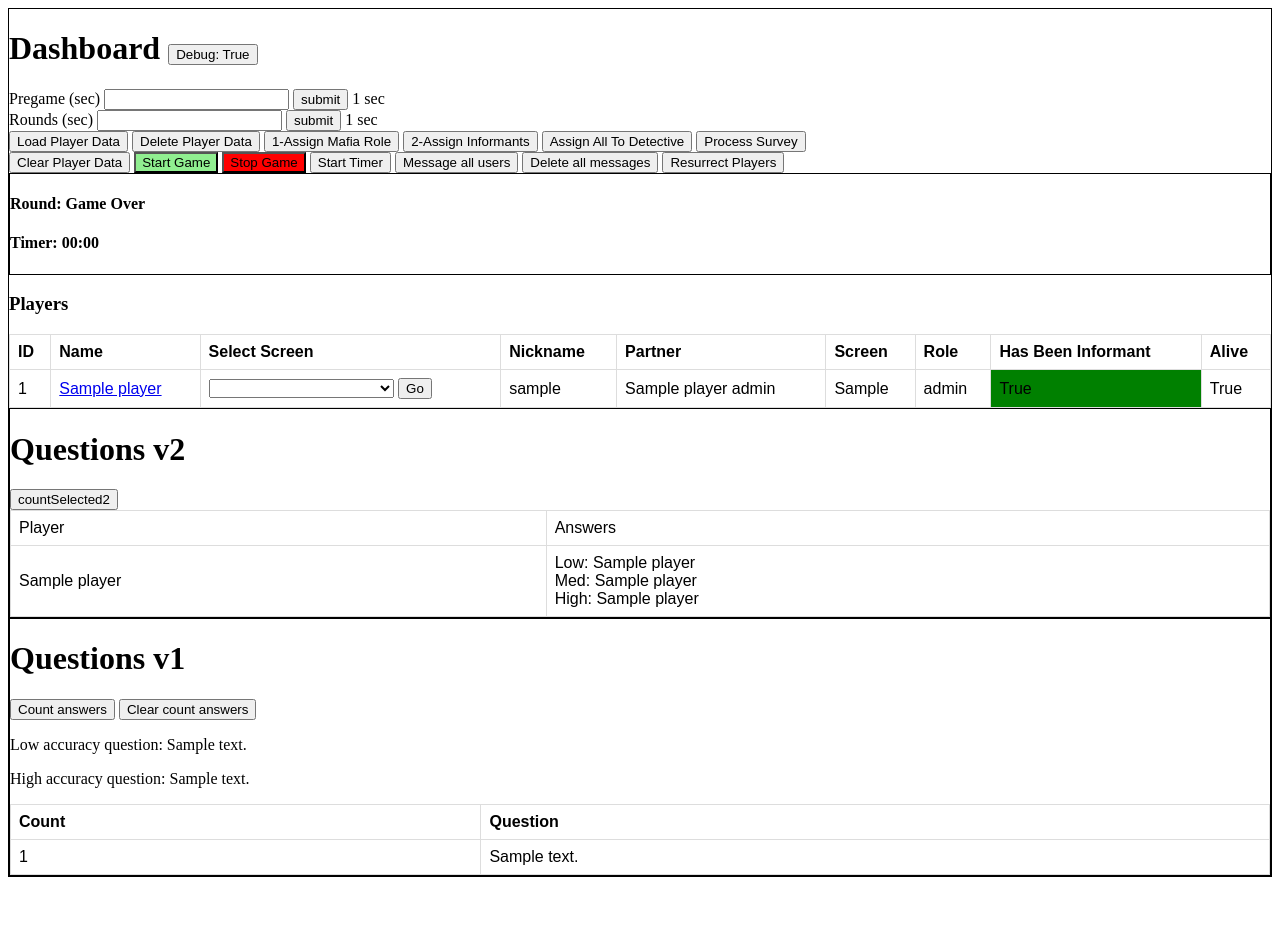
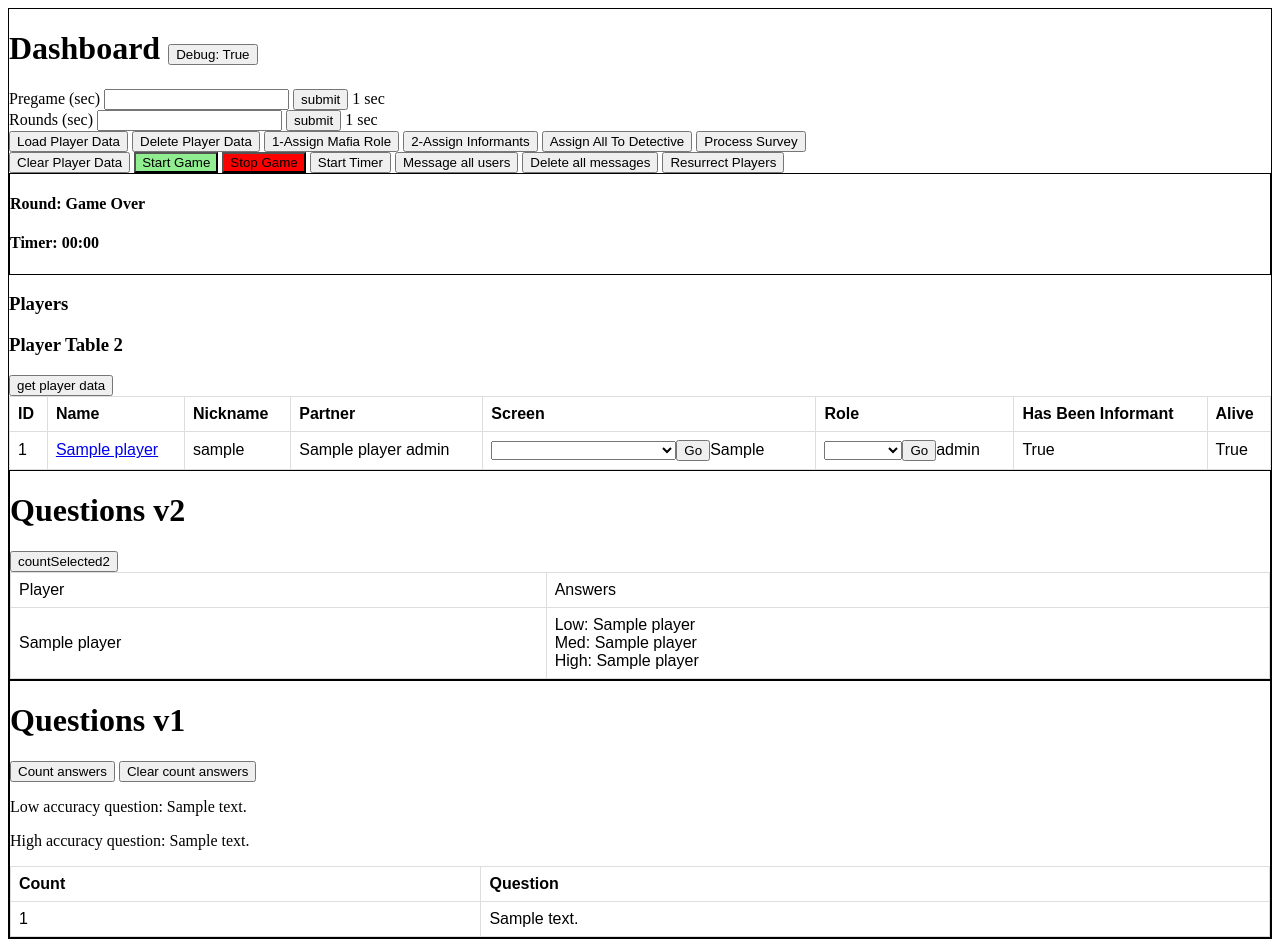
Before and after one commit to PopcornRobot/Scorpio, a Django app: page /dashboard in a window 1280 px wide. Before the commit the page ends 877 px from the top, so only its background shows below. Run offline with Django 3.2, Linux system fonts and the light colour scheme; tables that the repository leaves empty hold one stand-in row (values such as "Sample post").

Commit message:
BM|Dashboard-add polling update

```diff
--- a/game/static/js/timer.js
+++ b/game/static/js/timer.js
@@ -4,7 +4,6 @@ let announceRound3 = true
 let minute_multiplier = 60
 
 function timer(roundZeroEndTime, roundOneEndTime, roundTwoEndTime, roundThreeEndTime){
-    console.log("timer", roundTwoEndTime)
     var now = new Date().getTime() / 1000
     now = Math.round(now)
     var endTime0 = roundZeroEndTime
@@ -14,7 +13,6 @@ function timer(roundZeroEndTime, roundOneEndTime, roundTwoEndTime, roundThreeEnd
     if(sec0 < 10) sec0 = "0"+sec0
 
     var endTime1 = roundOneEndTime
-    console.log("endTime1", endTime1)
     var timeLeft1 = endTime1 - now
     var min1 = Math.floor(timeLeft1/60)
     var sec1 = timeLeft1 % 60
@@ -32,7 +30,6 @@ function timer(roundZeroEndTime, roundOneEndTime, roundTwoEndTime, roundThreeEnd
     var sec3 = timeLeft3 % 60
     if(sec3 < 10) sec3 = "0"+sec3
     // document.getElementById('timer3').innerHTML = min3+":"+sec3
-    console.log({timeLeft3})
     if (roundOneEndTime == 0){
         document.getElementById('timer').innerHTML = "00:00"
         document.getElementById('round').innerHTML = "Get Ready"
--- a/game/templates/dashboard.html
+++ b/game/templates/dashboard.html
@@ -78,12 +78,15 @@
             <h4>Timer: <span id="timer"></span></h4>
         </div>
         <h3>Players</h3>
+
+    <div>
+        <h3>Player Table 2</h3>
+        <button onclick="getPlayerData()">get player data</button>
         <table>
             <thead>
                 <tr>
                     <th>ID</th>
                     <th>Name</th>
-                    <th>Select Screen</th>
                     <th>Nickname</th>
                     <th>Partner</th>
                     <th>Screen</th>
@@ -92,50 +95,13 @@
                     <th>Alive</th>
                 </tr>
             </thead>
-
-
-
-            <tbody>
-                {% for player in players%}
+            <tbody id="playerData">
                 <tr>
-                    <td>{{ player.id }}</td>
-                    <td>
-                        <a href="/bulletin/{{ player.id }}">
-                            {{ player.name }}
-                        </a>
-                    </td>
-                    <td>
-                        <select name="{{ player.id }}" id="{{ player.id }}">
-                            <option value=""></option>
-                            <option value="announcement">announcement</option>
-                            <option value="character_assign_detective">character_assign_detective</option>
-                            <option value="character_assign_mafia">character_assign_mafia</option>
-                            <option value="death_alert">death_alert</option>
-                            <option value="informant_tip_submitted">informant_tip_submitted</option>
-                            <option value="informant">informant</option>
-                            <option value="lock_screen_vote">lock_screen_vote</option>
-                            <option value="lock_screen">lock_screen</option>
-                            <option value="mafia_find_informant">mafia_find_informant</option>
-                            <option value="mafia">mafia</option>
-                            <option value="theres_a_rat">theres_a_rat</option>
-                            <option value="tip_received_detective">tip_received_detective</option>
-                            <option value="tip_received_mafia">tip_received_mafia</option>
-                            <option value="wait_screen">wait_screen</option>
-                            <option value="you_have_been_killed">you_have_been_killed</option>
-                        </select>
-                        <button onclick="setScreen('{{ player.id }}')">Go</button>
-                    </td>
-                    <td>{{ player.nickname }}</td>
-                    <td>{{ player.partner }}</td>
-                    <td>{{ player.active_screen }}</td>
-                    <td style="background-color: {% if player.role == "informant"%}green{%elif player.role == "mafia"%}red{% endif %};">{{ player.role }}</td>
-                    <!-- <td>{{ player.informant }}</td> -->
-                    <td style="background-color: {% if player.has_been_informant == True%}green{% endif %};">{{ player.has_been_informant }}</td>
-                    <td>{{ player.alive }}</td>
+                    <td></td>
                 </tr>
-                {% endfor %}
             </tbody>
         </table>
+    </div>
     <div style="border:1px solid black;">
         <h1>Questions v2</h1>
         <button onclick="countSelected2()">countSelected2</button>
@@ -196,7 +162,7 @@
         let roundThreeEndTime = ""
         let playerId = "{{ player.id }}"
         polling = () => {
-            // setInterval(() => {getMessages()}, 5000)
+            setInterval(() => {getPlayerData()}, 1000)
             // setInterval(() => {getTimerData()}, 5000)
             setInterval(function() {timer(
                 {{roundZeroEndTime}},
@@ -278,6 +244,27 @@
                 .then(response => response.text())
                 // .then(data => console.log({data}))
         }
+        setPlayerRole = (selectId) => {
+            const role = document.getElementById(selectId + "-role").value
+            console.log("setPlayerRole", selectId, role)
+            const url = "/setPlayerRole/" + selectId + "/" + role
+            fetch(url)
+        }
+        getPlayerData = () => {
+            const url = "/getPlayerData"
+            fetch(url)
+                .then(response => response.text())
+                .then(data => {
+                    let current = document.getElementById("playerData").innerHTML
+                    if(current != data) {
+                        console.log("new data, refresh")
+                        document.getElementById("playerData").innerHTML = data
+                    } else {
+                        console.log("same data, no action")
+                    }
+
+                })
+        }
         document.onload(polling())
     </script>
 </body>
--- a/game/urls.py
+++ b/game/urls.py
@@ -60,8 +60,8 @@ urlpatterns = [
     path('debugSwitch', views.debug_switch),
     path('submitSafeList/<int:id>', views.submit_safe_list),
     path('scan', views.scan),
-
-
+    path('getPlayerData', views.get_player_data),
+    path('setPlayerRole/<int:id>/<str:role>', views.set_player_role)
 
 
 ]
--- a/game/views.py
+++ b/game/views.py
@@ -1,3 +1,4 @@
+from django import http
 from django.db.models import Q, F, Max, Count
 from django.shortcuts import redirect, render
 from django.http import HttpResponseRedirect, HttpResponse, JsonResponse
@@ -607,6 +608,7 @@ def stop_game2(request):
     print("stop game")
     game = Game.objects.get(id=1)
     game.roundEndTime = 0
+    game.roundZeroEndTime = 0
     game.roundOneEndTime = 0
     game.roundTwoEndTime = 0
     game.roundThreeEndTime = 0
@@ -630,6 +632,7 @@ def setTimerEnd():
     game.roundOneEndTime = now + pregameLength + roundLength * minute_multiplier
     game.roundTwoEndTime = now  + pregameLength+ (roundLength * 2) * minute_multiplier
     game.roundThreeEndTime = now + pregameLength + (roundLength * 3) * minute_multiplier
+    game.announce_round_1 = True
     game.announce_round_2 = True
     game.announce_round_3 = True
     game.save()
@@ -1073,11 +1076,14 @@ def resurrect_all_players(request):
 
 def new_round(request, round):
     game = Game.objects.get(id=1)
+    print("-----new round", round, game.announce_round_1)
     if round == 1 and game.announce_round_1 == True:
+        print("----------------assign_informants 1")
         game.announce_round_1 = False
         game.save()
         assign_informants("request")
     if round == 2 and game.announce_round_2 == True:
+        print("----------------assign_informants 2")
         game.announce_round_2 = False
         game.save()
         assign_informants("request")
@@ -1125,3 +1131,66 @@ def submit_safe_list(request, id ):
 def scan(request):
     print("scan")
     return render(request, "scan.html")
+
+def get_player_data(request):
+    # print("get_player_data")
+    data = {}
+    players = Player.objects.all()
+    for p in players:
+        data[p.id] = {
+            'name': p.name,
+            'nickname': p.nickname,
+            'role': p.role
+            }
+
+   # assemble html table body and return
+    table_body = ""
+    for p in players:
+        table_body += (
+            '<tr>'
+            '<td>' + str(p.id) +'</td>'
+            '<td><a href="/bulletin/'+ str(p.id) +'">' + str(p.name) +'</a></td>'
+            '<td>' + str(p.nickname) +'</td>'
+            '<td>' + str(p.partner) +'</td>'
+            '<td>' +
+            '<select name="'+ str(p.id) +'" id="'+ str(p.id) +'">' +
+                            '<option value=""></option>' +
+                            '<option value="announcement">announcement</option>' +
+                            '<option value="character_assign_detective">character_assign_detective</option>' +
+                            '<option value="character_assign_mafia">character_assign_mafia</option>' +
+                            '<option value="death_alert">death_alert</option>' +
+                            '<option value="informant_tip_submitted">informant_tip_submitted</option>' +
+                            '<option value="informant">informant</option>' +
+                            '<option value="lock_screen_vote">lock_screen_vote</option>' +
+                            '<option value="lock_screen">lock_screen</option>' +
+                            '<option value="mafia_find_informant">mafia_find_informant</option>' +
+                            '<option value="mafia">mafia</option>' +
+                            '<option value="theres_a_rat">theres_a_rat</option>' +
+                            '<option value="tip_received_detective">tip_received_detective</option>' +
+                            '<option value="tip_received_mafia">tip_received_mafia</option>' +
+                            '<option value="wait_screen">wait_screen</option>' +
+                            '<option value="you_have_been_killed">you_have_been_killed</option>' +
+                        '</select>' +
+                        '<button onclick="setScreen(' + str(p.id) + ')">Go</button>' +
+                        str(p.active_screen) +
+            '</td>'
+            '<td>' +
+            '<select name="' + str(p.id) + '-role" id="'+ str(p.id) +'-role">'+
+                '<option></option>' +
+                '<option value="detective">detective</option>' +
+                '<option value="mafia">mafia</option>' +
+                '<option value="informant">informant</option>' +
+            '</select>' +
+            '<button onclick="setPlayerRole(' + str(p.id) + ')">Go</button>' +
+            str(p.role) +'</td>'
+            '<td>' + str(p.has_been_informant) +'</td>'
+            '<td>' + str(p.alive) +'</td>'
+            '</tr>')
+    return HttpResponse(table_body)
+
+def set_player_role(request, id, role):
+    print("set_player_role", id, role)
+    player = Player.objects.get(id=id)
+    player.role = role
+    player.save()
+    return HttpResponse('set_player_role')
```
